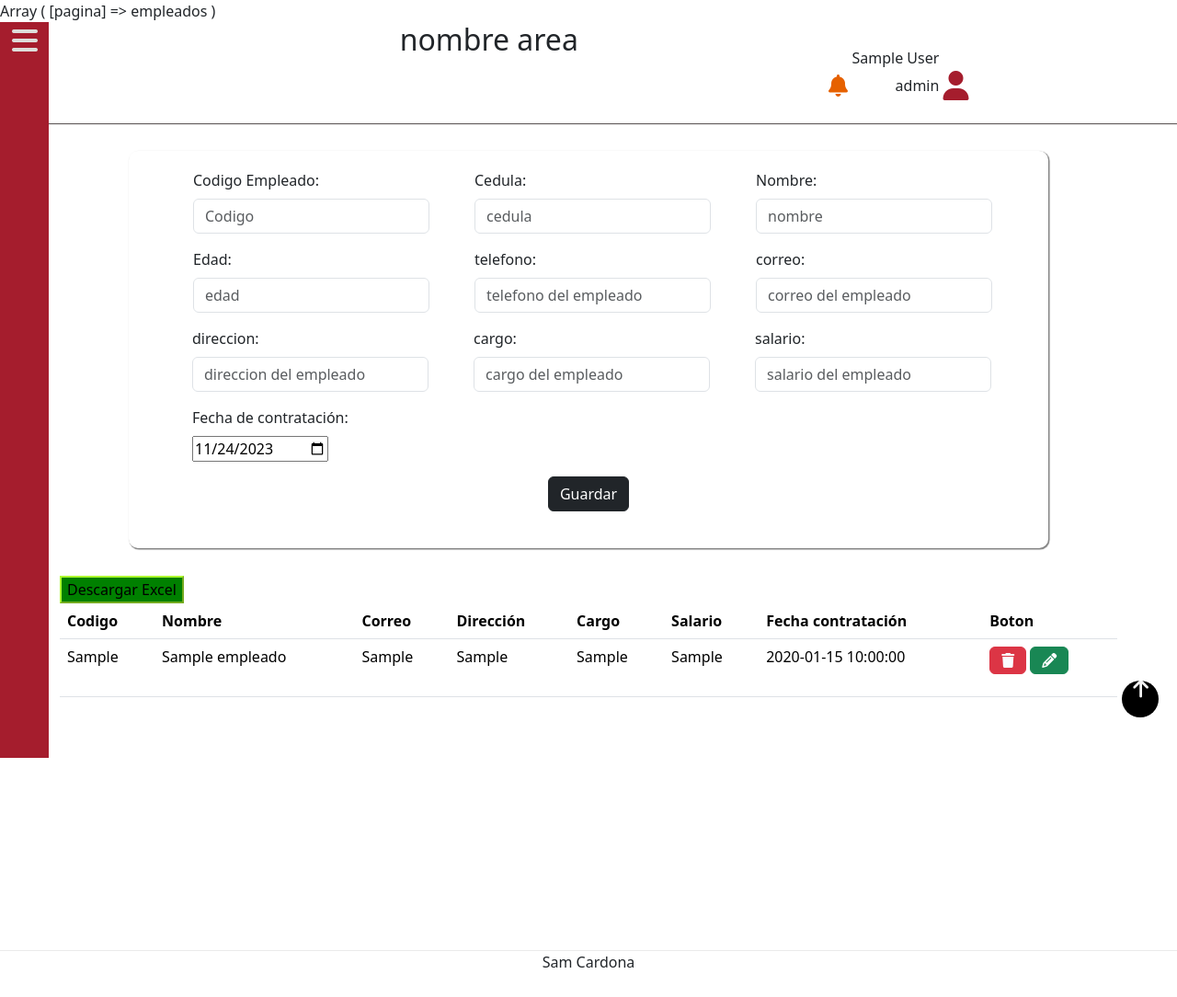
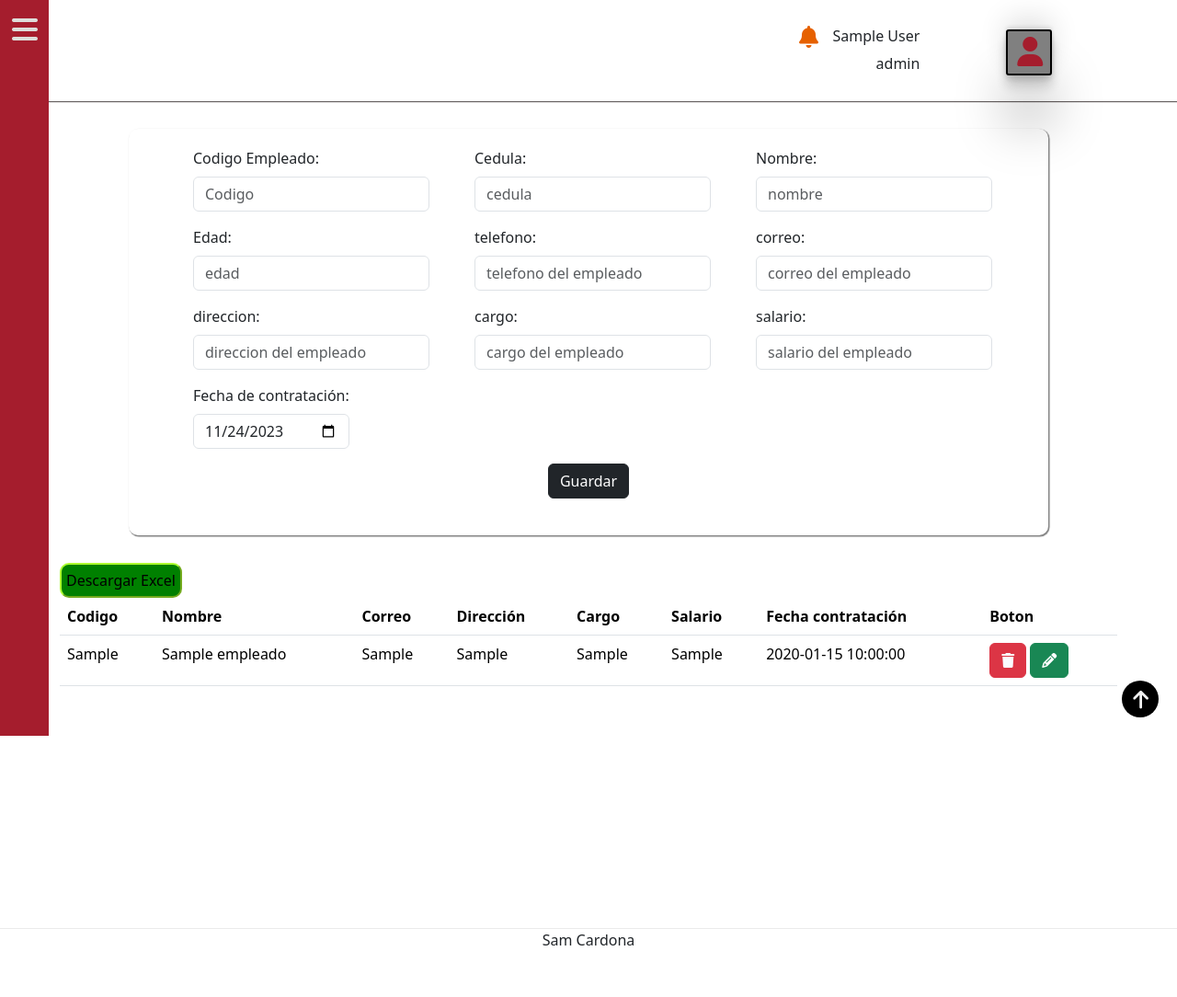
Before and after one commit to CardonaSam1997/sistemaGestionVentas, a PHP site: page /controlador/empleados.php?pagina=empleados in a window 1280 px wide. Shown: the whole page at 92% size. After the commit the page ends 1028 px from the top, so only its background shows below. Run offline with PHP 8.4, Linux system fonts and the light colour scheme; the visitor is signed in with stand-in values (Sample User, id 1); tables that the repository leaves empty or names only in its code hold one stand-in row (values such as "Sample post"); some libraries are stand-ins or nearby versions.

Commit message:
Productos terminado y empleados en proceso pronto a terminar

```diff
--- a/controlador/ControladorEncabezado.php
+++ b/controlador/ControladorEncabezado.php
@@ -1,12 +1,15 @@
 <?php
 ini_set('display_errors', 1);
 error_reporting(E_ALL);
+
 session_start();
+/** Se extraen las notificaciones y se guardan en un array
+ *  se verifica si el array esta lleno o vacio
+ *  segun su estado 'true o 'false' se toma accion en
+ *  encabezado.view
+ */
 require_once("../modelo/Notificacion.php"); //SIN PROBLEMAS
-/* creo que tengo que importar notificacion si lo hago tendre un error
-ya que notificacion esta importado en inventario.php y el Controladorencabezado
-esta vinculado a todos los archivos.
-No pueden haber 2 importaciones de un archivo a la vez entre archivos que estan relacionados*/
+
 $notificaciones = Notificacion::obtenerNotificaciones();
 $respuesta = empty($notificaciones) ? true : false;
 
@@ -17,13 +20,10 @@ if(!isset($_SESSION['usuario'])){
 
 //CERRAR SESION
 if($_SERVER['REQUEST_METHOD'] == 'GET'){
-    print_r($_GET);
-    //ME OBLIGA A PRESIONAR 2 VECES PARA CERRAR SESION
+    //ME OBLIGA A PRESIONAR 2 VECES PARA CERRAR SESION, corregir
     if(!empty($_GET['cerrar'])){
         session_destroy();
     }
-  // echo "ENTRO..... al controladorEncabezado cerrar sesion";
-   // print_r($_GET);
 }
 
 require("../vista/componentes/encabezado.php");
--- a/controlador/empleados.php
+++ b/controlador/empleados.php
@@ -1,15 +1,36 @@
 <?php
 ini_set('display_errors', 1);
 error_reporting(E_ALL);
+//Importar paquetes
 require_once("../modelo/Empleado.php");
+require_once("../modelo/Excel.php"); //genera error ???
+require_once("../modelo/Notificacion.php");
+/* se importan funciones y se usan en empleados.view */
 require("../funciones/funciones.php");
+
+//instancias
 $empleados = new Empleado();
+$excel = new Excel();
+
+/* Almaceno los empleados de la BD en un array asociativo
+y los imprimo en la ventana empleados.view con
+un ciclo foreach en una tabla */
 $listaEmpleados = $empleados->traerTodosEmpleados();
 
 //VERIFICAR CAMPOS VACIOS
 //VERIFICAR INFORMACION UNICA
+//que solo aparezcan empleados activos, en excel todos los empleados
 //AGREGAR A LA TABLA EMPLEADO LA FECHA DE TERMINACION DE CONTRATO
 
 
+
+
+//DESCARGAR EXCEL DE EMPELADOS
+if($_SERVER['REQUEST_METHOD'] == 'POST'){
+    if(isset($_POST['excel'])){
+        $excel->crearExcel("empleados");
+    }
+}
+
 require("../vista/empleados.view.php");
 ?>
--- a/funciones/Excel.php
+++ b/modelo/Excel.php
@@ -1,18 +1,15 @@
 <?php
-//muestra los errores
-ini_set('display_errors', 1);
-error_reporting(E_ALL);
-
 //Librerias externas o clases creadas por mi
+require_once("Conexion.php");
 require("../vendor/autoload.php");
-require("../modelo/Conexion.php");
 
 //LIBRERIAS A USAR DE X PAQUETE
 use PhpOffice\PhpSpreadsheet\Spreadsheet;
 use PhpOffice\PhpSpreadsheet\Writer\Xlsx;
 
 class Excel{
-    public $con;
+
+    private $con;
 
     public function __construct(){
         $this->con = new Conexion();
@@ -22,7 +19,7 @@ class Excel{
      * la tabla ingresada como parametro
      * @Param tabla @Return cantidad columnas
      */
-    public function numeroColumnas($tabla){;
+    private function numeroColumnas($tabla){;
         $query = "SELECT COUNT(*) as totalColumna FROM information_schema.columns
         WHERE table_schema = 'sistemaGestion' AND table_name = '$tabla'";
         try{
@@ -44,7 +41,7 @@ class Excel{
      * en un array asociativo y lo retorna
      * @Param $tabla @Return $columnas = []
      */
-    public function obtenerNombresColumnas($tabla){
+    private function obtenerNombresColumnas($tabla){
         $query = "SHOW COLUMNS FROM $tabla";
         $columnas = [];
         try{
@@ -79,9 +76,6 @@ class Excel{
             $spreadsheet = new Spreadsheet();
             $sheet = $spreadsheet->getActiveSheet();
 
-            // Encabezados de columna
-            //cambiar los nombres dinamicamente por los nombres de las columnas de la bd
-            //$columnas = ["codigo","nombre","marca","precio","unidad","categoria","fechaVencimiento"];
             $columnas = $this->obtenerNombresColumnas($tabla);
             $col = 'A';
             //Se agregan las columnas al archivo .xls
@@ -90,7 +84,7 @@ class Excel{
                 $col++;
             }
 
-            // Datos de MySQL
+            // Datos de Mysql
             $fila = 2;
             while($row = $ps->fetch(PDO::FETCH_ASSOC)){
                 $col = 'A';
@@ -106,7 +100,7 @@ class Excel{
             $archivo_excel = "/opt/lampp/htdocs/sistemaGestionVentas/$tabla.xls";
             $writer->save($archivo_excel);
             // Cerrar la conexión a la base de datos
-            echo "Datos exportados correctamente a Excel en $archivo_excel";
+            //echo "Datos exportados correctamente a Excel en $archivo_excel";
             //-------
         }catch(Exception $e){
             error_log("ERROR EN crearExcel: ".$e->getMessage());
@@ -118,11 +112,12 @@ class Excel{
 
 }
 
+/* Aqui funciona el excel, pero cuando intento instanciar
+no me funciona
 $object = new Excel();
 echo "estoy probando excel<br>----------------------<br>";
-$object->crearExcel("empleados");
-//$object->numeroColumnas();//devuelve el numero de columnas de la tabla
-//$object->obtenerNombresColumnas("productos")
+$object->crearExcel("empleados");*/
+
 
 
 ?>
--- a/vista/componentes/encabezado.php
+++ b/vista/componentes/encabezado.php
@@ -31,13 +31,13 @@
                                 Menu principal
                             </li>
                         </a>
-                        <a href="inventario.php?pagina=Inventario">
+                        <a href="inventario.php?pagina=productos">
                             <li>
                                 <i class="fa-solid fa-bag-shopping fa-xl"></i>
                                 Productos
                             </li>
                         </a>
-                        <a href="empleados.php?pagina=Empleados">
+                        <a href="empleados.php?pagina=empleados">
                             <li>
                                 <i class="fa-solid fa-users fa-xl"></i>
                                 Empleados
@@ -51,7 +51,7 @@
                         </a>
                         <form action="<?php echo htmlspecialchars($_SERVER['PHP_SELF']); ?>" method="GET"><!-- AGREGAR input para enviar cerrar sesion por url -->
                             <li>
-                                <button type="submit" name="cerrar" style="background-color: #a51d2d;border:none;color:white;" value="cerrar">
+                                <button type="submit" name="cerrar" class="cerrar" value="cerrar">
                                     <i class="fa-solid fa-door-open fa-xl" style="color: #ffffff;"></i>
                                     Cerrar sesión
                                 </button>
@@ -62,28 +62,27 @@
                 <div id="menuHamburg">
                    <i class="fa-solid fa-bars fa-2xl " style="color: #deddda;"></i>
                 </div>
-                <!-- <div style="position: absolute;right:-30px;">
-                    <h2 style="text-align:right;padding-top:30px;right:-10px;">hola php</h2>
-                </div> -->
             </div>
             <div class="col-md-4">
-                <h2><?php echo "nombre area"; ?></h2>
+                <!-- AQUI PENSABA PONER EL NOMBRE DEL AREA EN EL QUE ESTABA -->
             </div>
             <div class="col-md-4">
                 <ul id="usuario">
                     <li>
-                        <?php if($respuesta == false): ?>
+                        <?php if($respuesta === false): ?>
                             <i class="fa-solid fa-bell fa-shake fa-xl" style="color: #e66100;"></i>
                         <?php else: ?>
                             <i class="fa-solid fa-bell fa-xl" style="color: #e66100;"></i>
                         <?php endif; ?>
                     </li>
-                    <li> <!-- cambiar icono por imagen-->
+                    <li>
                         <h6><?php echo $_SESSION['usuario']; ?></h6>
                         <p><?php echo $_SESSION['rol']; ?></p>
                     </li>
                     <li>
-                        <i class="fa-solid fa-user fa-2xl" style="color: #a51d2d;"></i>
+                        <div class="cont-user">
+                            <i class="fa-solid fa-user fa-2xl" style="color: #a51d2d;"></i>
+                        </div>
                     </li>
                 </ul>
             </div>
--- a/vista/css/estilos.css
+++ b/vista/css/estilos.css
@@ -58,27 +58,37 @@ main .capa{
 #menu .row .col-md-4:nth-child(3) ul li{
     display: inline-block;
 }
+#usuario{
+    position: relative;
+    width: 300px;
+}
 #usuario p{
     text-align: right;
 }
 #usuario li:nth-child(2){
     padding-top: 30px;
 }
-/*#usuario li:nth-child(3){
-    position: relative;
-    background-color: aqua;
+#usuario .fa-bell{
+    position: absolute;
+    top: 40px;
+    left: 0;
+    cursor: pointer;
 }
-#usuario li:nth-child(3) div{/*PANEL DE PERFIL, ORGANIZAR
-    width: 200px;
-    height: 330px;
-    background-color: black;
+/* USUARIO IMG */
+#usuario .cont-user{
+    padding: 10px;
+    border-radius: 3px;
+    background-color: grey;
+    height: 50px;
+    width: 50px;
     position: absolute;
-    right: -100px;
-
+    bottom: 15px;
+    right: 25px;
+    border: 2px solid black;
+    box-shadow: rgba(0, 0, 0, 0.25) 0px 54px 55px,
+    rgba(0, 0, 0, 0.12) 0px -12px 30px, rgba(0, 0, 0, 0.12) 0px 4px 6px,
+    rgba(0, 0, 0, 0.17) 0px 12px 13px, rgba(0, 0, 0, 0.09) 0px -3px 5px;
 }
-#usuario li:nth-child(3):hover div{
-    display: block;
-}*/
 /* BARRA DESPLEGABLE */
 .menuDespl{
     width: 53px;
@@ -199,3 +209,18 @@ main .capa{
 .modal-body .input-group .mb-3 input{
     width:200px;
 }
+/* BTON EXCEL*/
+.btnExcel{
+    background-color: green;
+    border-color: greenyellow;
+    padding: 5px;
+    border-radius: 10px;
+}
+
+/* BTN CERRAR SESION */
+.cerrar{
+    background-color: #a51d2d;
+    border:none;
+    color:white;
+    font-weight: bold;
+}
--- a/vista/empleados.view.php
+++ b/vista/empleados.view.php
@@ -33,6 +33,8 @@
                                 <label for="correo" class="form-label">correo:</label>
                                 <input type="email" class="form-control" id="correo" placeholder="correo del empleado" name="correo" value="<?php if(isset($_GET['correo'])) echo $_GET['correo']; ?>">
                             </div>
+                        </div>
+                        <div class="input-group">
                             <div class="mb-3">
                                 <label for="direccion" class="form-label">direccion:</label>
                                 <input type="text" class="form-control" id="direccion" placeholder="direccion del empleado" name="direccion" value="<?php if(isset($_GET['direccion']))  echo $_GET['direccion']; ?>">
@@ -45,12 +47,14 @@
                                 <label for="salario" class="form-label">salario:</label>
                                 <input type="number" class="form-control" id="salario" placeholder="salario del empleado" name="salario" value="<?php if(isset($_GET['salario']))  echo $_GET['salario']; ?>">
                             </div>
+                        </div>
+                        <div class="input-group">
                             <div class="mb-3">
                                 <label class="form-label">Fecha de contratación:</label>
-                                <br>
-                                <input type="date" name="fechaC" value="<?php echo fechaHoy(); ?>">
+                                <input type="date" class="form-control" name="fechaC" value="<?php echo fechaHoy(); ?>">
                             </div>
                         </div>
+
                         <?php if(!empty($error)):?>
                             <!-- quitar estilo y ponerlo en archivo.css -->
                             <div class="alert alert-danger" role="alert" style="text-align: center;">
@@ -72,8 +76,9 @@
             <div class="col-md-12">
                 <!-- ORGANIZAR EL TAMAÑO DE LA TABLA -->
                 <div class="cont-table">
-                    <!-- ORGANIZAR DESDE CSS -->
-                    <button value="Descargar Excel" style="background-color: green;border-color: greenyellow;">Descargar Excel</button>
+                    <form action="<?php echo htmlspecialchars($_SERVER['PHP_SELF']); ?>" method="POST">
+                        <button class="btnExcel" type="submit" name="excel">Descargar Excel</button>
+                    </form>
                     <table  class="table">
                         <thead>
                             <tr>
--- a/vista/js/app.js
+++ b/vista/js/app.js
@@ -1,4 +1,7 @@
 $( document ).ready(function(){
+
+    //NO FUNCIONA ONCLIC Y PHP
+
     //si clic
     $(".passw").click(function(){
         $(".capa").addClass("moverIzquierda");
```
Also changed, not shown: controlador/inventario.php (+22 -6 lines), desafios.txt (+8 -2 lines), modelo/Productos.php (+32 -6 lines), tareas.txt (+13 -0 lines), vista/inventario.view.php (+9 -5 lines), 2 other files.
